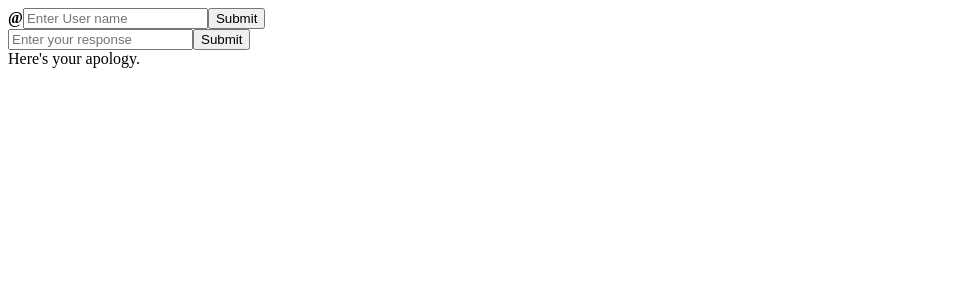
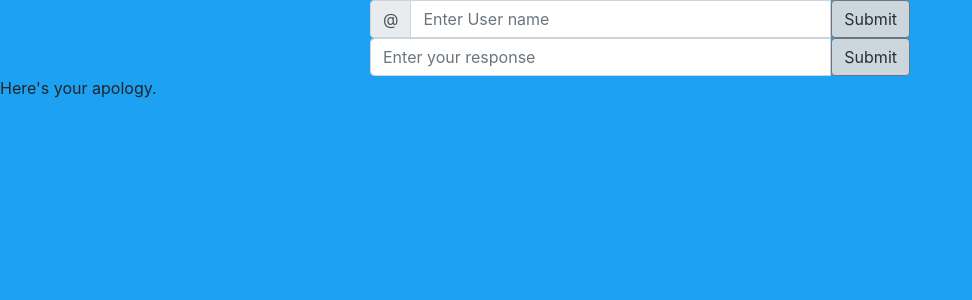
Before and after one commit to jonmackeyparty/ventr-frontend, a React (Create React App) app: page /tweets/1/apology in a window 1280 px wide. Shown: the top 300 px of the page, without its empty margins (0-972 px from the left). Built offline with nearby package versions, Linux system fonts and the light colour scheme.

Commit message:
add bootstrap, reactstrap dependencies; add initial styling

```diff
--- a/package.json
+++ b/package.json
@@ -3,11 +3,13 @@
   "version": "0.1.0",
   "private": true,
   "dependencies": {
+    "bootstrap": "^4.3.1",
     "react": "^16.9.0",
     "react-dom": "^16.9.0",
     "react-redux": "^7.1.1",
     "react-router-dom": "^5.0.1",
     "react-scripts": "3.1.1",
+    "reactstrap": "^8.0.1",
     "redux": "^4.0.4",
     "redux-devtools-extension": "^2.13.8",
     "redux-thunk": "^2.3.0"
--- a/src/App.js
+++ b/src/App.js
@@ -8,12 +8,12 @@ class App extends React.Component {
 
   render() {
     return (
-        <div>
+        <>
           <TwitterSearch />
           <TweetsContainer />
           <ResponsesContainer />
           <ApologyContainer />
-        </div>
+        </>
     );
   }
 }
--- a/src/components/ApologyCreator.js
+++ b/src/components/ApologyCreator.js
@@ -1,12 +1,21 @@
-import React from 'react'
+import React from 'react';
+import {
+  Container, Row, Col, Button
+} from 'reactstrap'
 
 export default class ApologyCreator extends React.Component {
 
   render() {
     return (
-      <div>
-        <button>Get Apology</button>
-      </div>
+      <Container>
+        <Row>
+          <Col md={{ size:6, offset: 3}}>
+            <div className="text-center">
+              <Button style={{backgroundColor:'#ccd6dd', color:'#292f33'}}>Get Apology</Button>
+            </div>
+          </Col>
+        </Row>
+      </Container>
     )
   }
 }
--- a/src/components/Response.js
+++ b/src/components/Response.js
@@ -0,0 +1,25 @@
+import React from 'react';
+import {
+  Row, Col,
+  Card, CardImg, CardText, CardBody,
+  CardTitle, CardSubtitle
+} from 'reactstrap';
+
+const Response = ( {tweet} ) => {
+
+  return (
+    <Row>
+      <Col md={{ size:6, offset: 3}}>
+        <Card>
+          <CardImg />
+          <CardBody>
+            <CardText>{tweet.content}</CardText>
+            <CardSubtitle>{tweet.date}</CardSubtitle>
+          </CardBody>
+        </Card>
+      </Col>
+    </Row>
+  )
+}
+
+export default Response
--- a/src/components/ResponseCreator.js
+++ b/src/components/ResponseCreator.js
@@ -2,6 +2,10 @@ import React from 'react'
 import {
   withRouter
 } from 'react-router-dom'
+import {
+  Container, Row, Col,
+  Form, Input, InputGroup, Button
+} from 'reactstrap'
 import { connect } from 'react-redux';
 import { postResponse } from '../actions/postResponse'
 
@@ -29,12 +33,18 @@ class ResponseCreator extends React.Component {
 
   render() {
     return (
-      <div>
-        <form onSubmit={event => this.handleSubmit(event)}>
-          <input type='text' value={this.state.response} placeholder='Enter your response' onChange={event => this.handleChange(event)} />
-          <input type='submit' />
-        </form>
-      </div>
+      <Container>
+        <Row>
+          <Col md={{ size:6, offset: 3}}>
+            <Form onSubmit={event => this.handleSubmit(event)}>
+              <InputGroup>
+                <Input type='text'  placeholder='Enter your response' value={this.state.response} onChange={event => this.handleChange(event)} />
+                <Button style={{backgroundColor:'#ccd6dd', color:'#292f33'}} type='submit'>Submit</Button>
+              </InputGroup>
+            </Form>
+          </Col>
+        </Row>
+      </Container>
     )
   }
 }
--- a/src/components/Responses.js
+++ b/src/components/Responses.js
@@ -1,20 +1,26 @@
-import React from 'react'
+import React from 'react';
+import {
+  Container, Row, Col
+} from 'reactstrap';
+import Response from './Response'
 
 const Responses = ( {responses} ) => {
 
   return (
-    <div>
+    <Container>
       {responses.length > 0 &&
-        <div>
-          <strong>Your Responses:</strong>
-        </div>
+        <Row>
+          <Col md={{ size:6, offset: 3}}>
+            <div className="text-center">
+              <strong>Your Responses:</strong>
+            </div>
+          </Col>
+        </Row>
       }
       {responses.map((tweet, index) =>
-        <div key={index} >
-          <li><br/><strong>Content:</strong> {tweet.content}<br/><strong>Date: </strong>{tweet.date}</li>
-        </div>
+        <Response key={index} tweet={tweet} />
       )}
-    </div>
+    </Container>
   )
 }
 
--- a/src/components/SelectedTweet.js
+++ b/src/components/SelectedTweet.js
@@ -1,4 +1,10 @@
 import React from 'react'
+import {
+  Container, Row, Col,
+  Card, CardImg, CardText, CardBody,
+  CardTitle, CardSubtitle
+} from 'reactstrap';
+
 export default class SelectedTweet extends React.Component {
 
   // componentDidUpdate(prevProps) {
@@ -7,13 +13,23 @@ export default class SelectedTweet extends React.Component {
 
   render() {
     return (
-      <div>
+      <>
         {this.props.selected_tweet !== null && this.props.selected_tweet.content !== undefined &&
-          <div id='selected_tweet'>
-            <li><br/><strong>Content:</strong> {this.props.selected_tweet.content}<br/><strong>Date: </strong>{this.props.selected_tweet.date}</li>
-          </div>
+          <Container>
+            <Row>
+              <Col md={{ size:6, offset: 3}}>
+                <Card>
+                  <CardImg />
+                  <CardBody>
+                    <CardText>{this.props.selected_tweet.content}</CardText>
+                    <CardSubtitle>{this.props.selected_tweet.date}</CardSubtitle>
+                  </CardBody>
+                </Card>
+              </Col>
+            </Row>
+          </Container>
         }
-      </div>
+      </>
     );
   }
 }
--- a/src/components/Tweet.js
+++ b/src/components/Tweet.js
@@ -1,4 +1,9 @@
 import React from 'react'
+import {
+  Container, Row, Col,
+  Card, CardImg, CardText, CardBody,
+  CardTitle, CardSubtitle, Button
+} from 'reactstrap';
 import {
   withRouter
 } from 'react-router-dom'
@@ -16,10 +21,20 @@ class Tweet extends React.Component {
 
   render() {
     return (
-      <div id='tweet'>
-        <li><br/><strong>Content:</strong> {this.props.tweet.content}<br/><strong>Date: </strong>{this.props.tweet.date}</li>
-        <button type='submit' value={this.props.tweet.id} onClick={event => this.handleClick(event)}>Respond to this tweet</button >
-      </div>
+      <Container>
+        <Row>
+          <Col md={{ size:6, offset: 3}}>
+            <Card>
+              <CardImg />
+              <CardBody>
+                <CardText>{this.props.tweet.content}</CardText>
+                <CardSubtitle>{this.props.tweet.date}</CardSubtitle>
+                <Button type='submit' value={this.props.tweet.id} onClick={event => this.handleClick(event)}>Respond to this tweet</Button >
+              </CardBody>
+            </Card>
+          </Col>
+        </Row>
+      </Container>
     )
   }
 }
--- a/src/components/Tweets.js
+++ b/src/components/Tweets.js
@@ -7,7 +7,7 @@ class Tweets extends React.Component {
     return (
       <div>
         {this.props.tweets.map((tweet, index) =>
-          <div key={index} ><Tweet tweet={tweet} /></div>)}
+          <div key={index}><Tweet tweet={tweet} /></div>)}
       </div>
     )
   }
--- a/src/components/TwitterSearch.js
+++ b/src/components/TwitterSearch.js
@@ -2,6 +2,10 @@ import React from 'react'
 import {
   withRouter
 } from 'react-router-dom'
+import {
+  Container, Row, Col,
+  Form, Input, InputGroup, InputGroupAddon, Button
+} from 'reactstrap'
 import { connect } from 'react-redux';
 import { postUser } from '../actions/postUser';
 
@@ -25,12 +29,19 @@ class TwitterSearch extends React.Component {
 
   render() {
     return (
-      <div>
-        <form onSubmit={event => this.handleSubmit(event)}>
-          <strong>@</strong><input type='text'  placeholder='Enter User name' value={this.state.username} onChange={event => this.handleChange(event)} />
-          <input type='submit' />
-        </form>
-      </div>
+      <Container>
+        <Row>
+          <Col md={{ size:6, offset: 3}}>
+            <Form onSubmit={event => this.handleSubmit(event)}>
+              <InputGroup>
+                <InputGroupAddon addonType='prepend'>@</InputGroupAddon>
+                <Input type='text'  placeholder='Enter User name' value={this.state.username} onChange={event => this.handleChange(event)} />
+                <Button style={{backgroundColor:'#ccd6dd', color:'#292f33'}}type='submit'>Submit</Button>
+              </InputGroup>
+            </Form>
+          </Col>
+        </Row>
+      </Container>
     )
   }
 }
--- a/src/containers/ResponsesContainer.js
+++ b/src/containers/ResponsesContainer.js
@@ -12,10 +12,10 @@ class ResponsesContainer extends React.Component {
 
   render() {
     return(
-      <div>
+      <>
         <Route path='/tweets/:id' render={() => <ResponseCreator selected_tweet={this.props.selected_tweet} />} />
         <Route path='/tweets/:id/responses' render={() => <Responses responses={this.props.selected_tweet.responses} />} />
-      </div>
+      </>
     )
   }
 }
--- a/src/index.js
+++ b/src/index.js
@@ -1,9 +1,7 @@
+import 'bootstrap/dist/css/bootstrap.min.css';
 import React from 'react';
 import ReactDOM from 'react-dom';
-import {
-  BrowserRouter as Router,
-  Route
-} from 'react-router-dom';
+import { BrowserRouter as Router} from 'react-router-dom';
 import { composeWithDevTools } from 'redux-devtools-extension';
 import { createStore, applyMiddleware } from 'redux';
 import thunk from 'redux-thunk';
@@ -21,8 +19,9 @@ let store = createStore(tweetsReducer,
 ReactDOM.render(
   <Provider store={store}>
     <Router>
-      <Route path='/' render={() => <App />} />
+      <App />
     </Router>
   </Provider>
     ,
   document.getElementById('root'));
+  document.body.style='background: #1da1f2'
```
Also changed, not shown: 1 other file (tests, documents, lock files or other folders).
